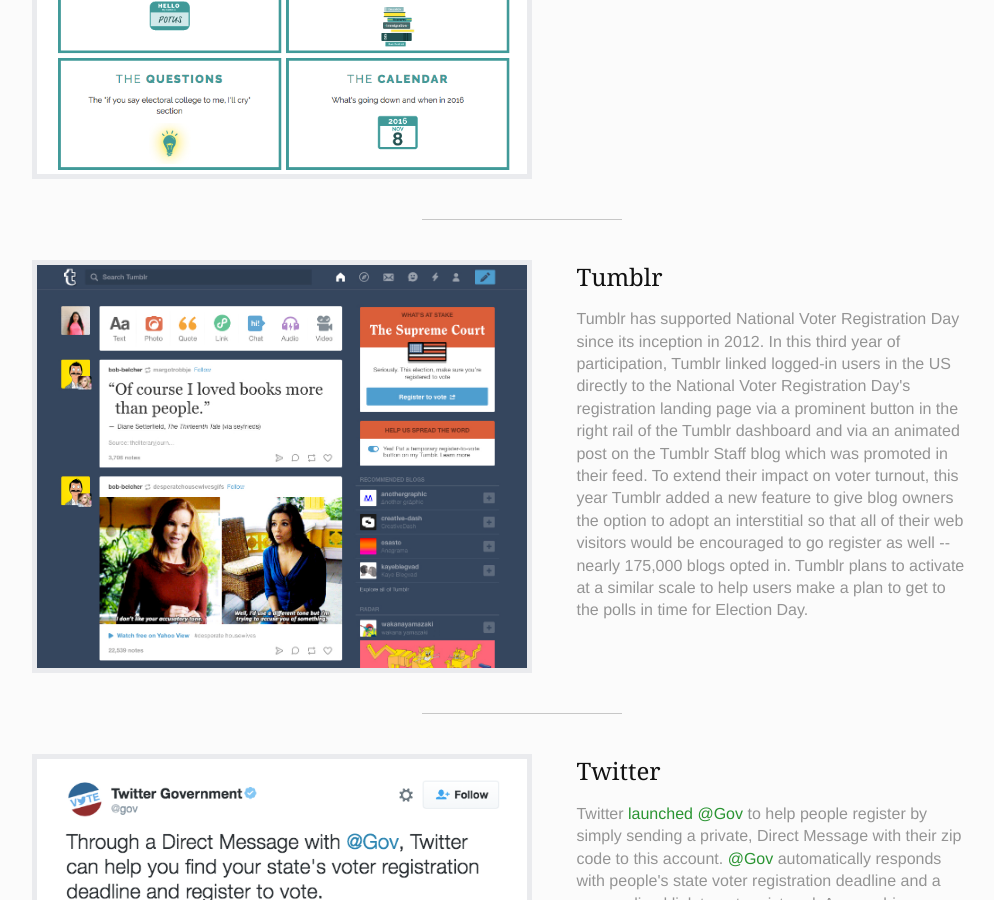
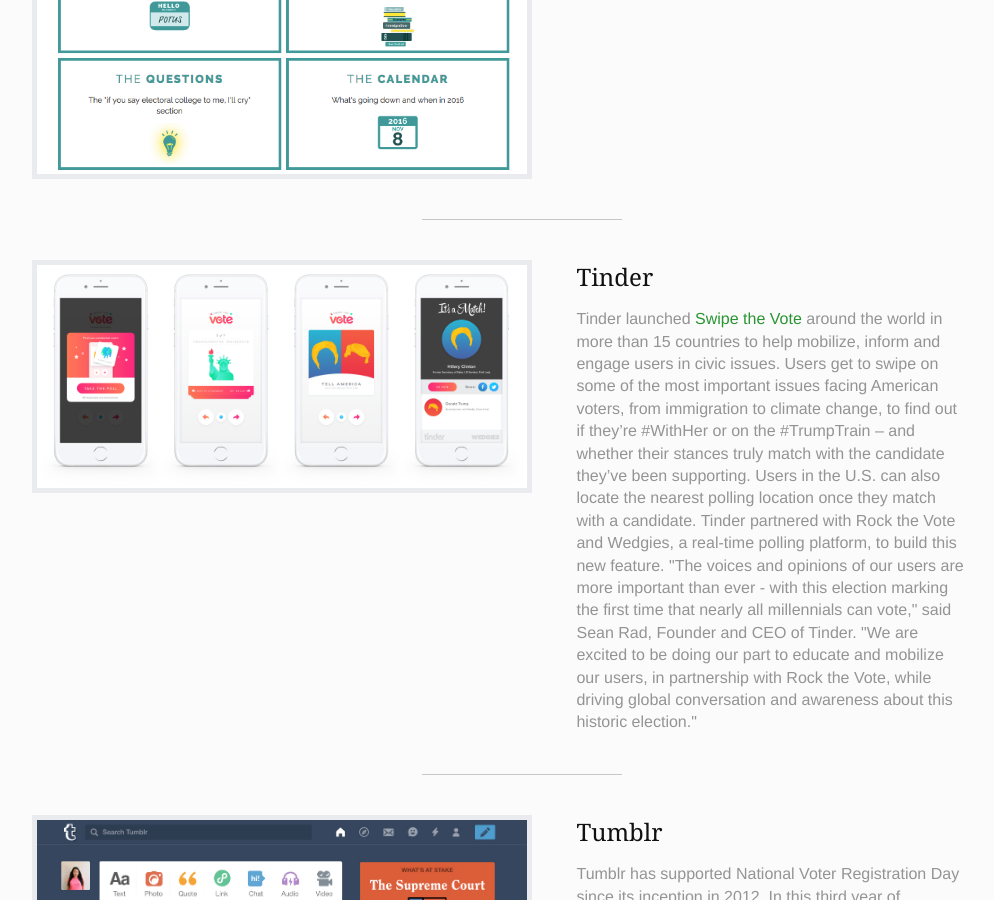
Before and after one commit to techthevote/techthevote.github.io, a Jekyll site: the page built from companies.md, in a window 1280 px wide and 900 px high, scrolled down 5958 px. Shown: the whole window, without its empty margins (118-1112 px from the left). Built offline with Jekyll 4.4.1, drawn with Linux system fonts in a browser that asks for light colours; nearby versions of some CDN libraries; comment, search, counter and statistics services are not loaded.

Commit message:
Update gallery.html

```diff
--- a/_includes/gallery.html
+++ b/_includes/gallery.html
@@ -45,15 +45,19 @@
     <div class="nav-element-description">Elections-Focused Site</div>
   </a>
 
+  <a href="#tinder" class="nav-element gallery-logo skimm extended">
+    <div class="nav-element-description">Swipe The Vote</div>
+  </a>
+
   <a href="#tumblr" class="nav-element gallery-logo tumblr">
     <div class="nav-element-description">Registration Prompts</div>
   </a>
 
+  <br class="show-3-on-home" />
+
   <a href="#twitter" class="nav-element gallery-logo twitter">
     <div class="nav-element-description">Voter Registration Bot</div>
   </a>
-
-  <br class="show-3-on-home" />
 
   <a href="#uber" class="nav-element gallery-logo uber">
     <div class="nav-element-description">Outreach Email</div>
@@ -255,6 +259,28 @@
 </div>
 
 
+<div id="tinder" class="gallery-container">
+
+  <hr class="gallery-sep" />
+
+  <div class="gallery-image">
+    <img src="/assets/images/gallery/screenshots/tinder-swipethevote.jpg" />
+  </div>
+  <div class="gallery-text">
+    <h2>Tinder</h2>
+    Tinder launched <a href="http://blog.gotinder.com/swipe-the-vote-around-the-world-2/" target="_blank">Swipe the Vote</a>
+    around the world in more than 15 countries to help mobilize, inform and engage users in civic issues. Users get to
+    swipe on some of the most important issues facing American voters, from immigration to climate change, to find out
+    if they’re #WithHer or on the #TrumpTrain – and whether their stances truly match with the candidate they’ve been
+    supporting. Users in the U.S. can also locate the nearest polling location once they match with a candidate.
+    Tinder partnered with Rock the Vote and Wedgies, a real-time polling platform, to build this new feature.
+    "The voices and opinions of our users are more important than ever - with this election marking the first time
+    that nearly all millennials can vote," said Sean Rad, Founder and CEO of Tinder. "We are excited to be doing our
+    part to educate and mobilize our users, in partnership with Rock the Vote, while driving global conversation and
+    awareness about this historic election."
+  </div>
+</div>
+
 
 <div id="tumblr" class="gallery-container">
 
```
